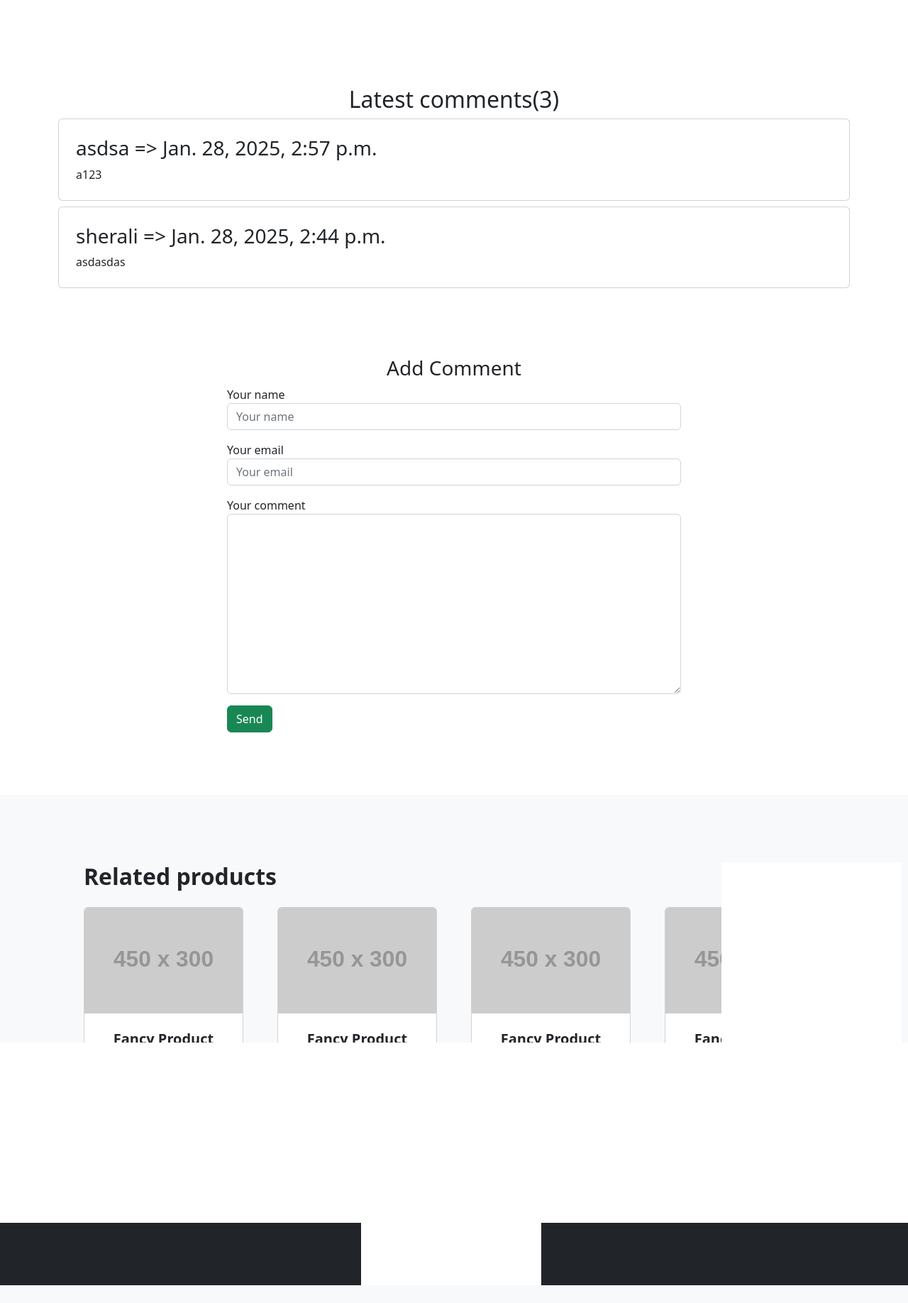
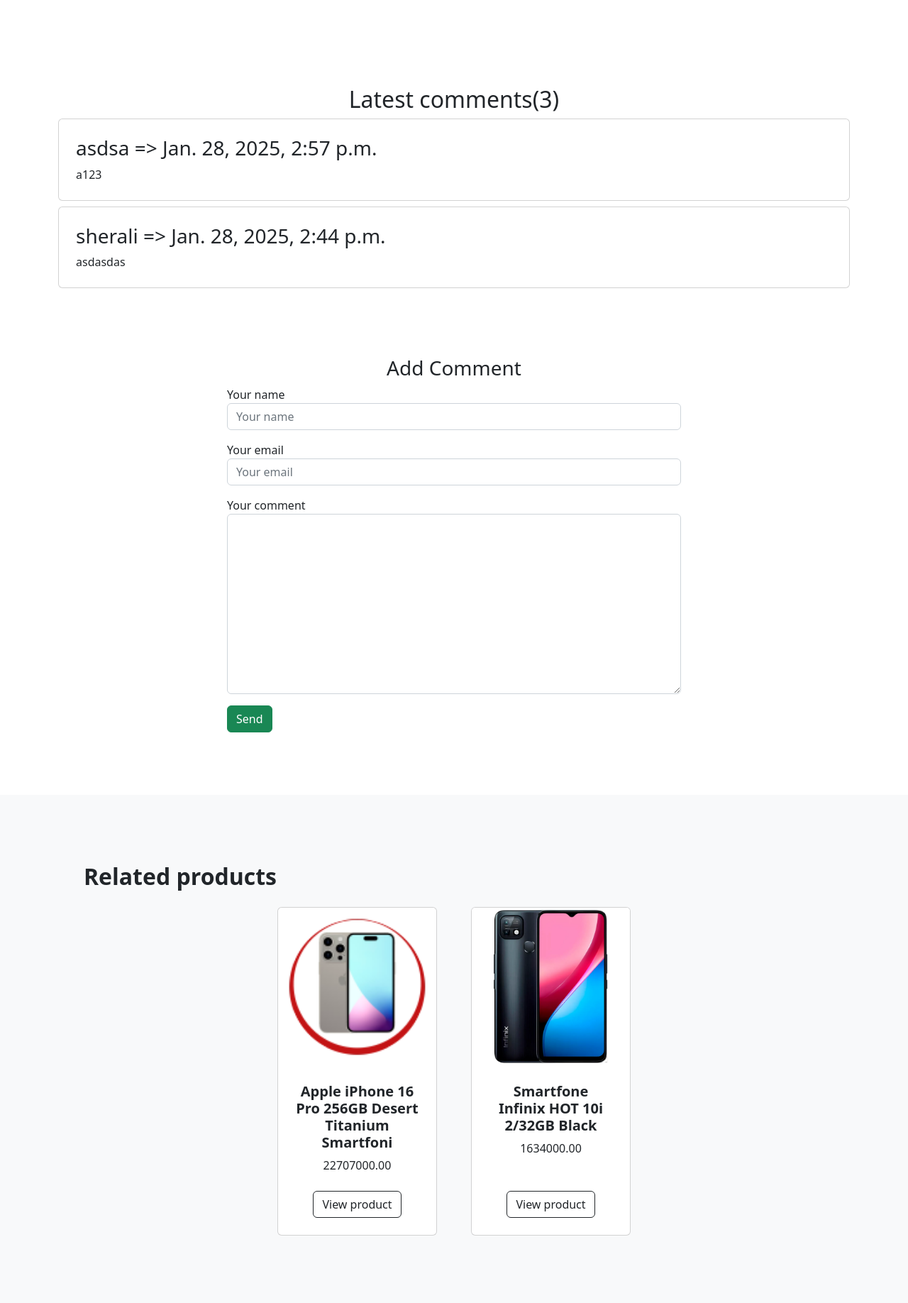
Before and after one commit to jasurmavlonov02/n56_online_shop, a Django app: page /apelsin/detail/1/ in a window 1280 px wide. Shown: the part 1072-2908 px from the top of the page at 71% size. Before the commit the page ends 2883 px from the top, so only its background shows below. Run offline with Django 5.2, Linux system fonts and the light colour scheme; data comes from the database, SQL or seed files in the repository; both versions use the stored data as it was after the commit; grey boxes labelled with a size stand in for pictures from a placeholder-image service; some libraries are stand-ins or nearby versions.

Commit message:
related product done !

```diff
--- a/shop/views.py
+++ b/shop/views.py
@@ -11,12 +11,36 @@
 
 
 def index(request, category_id: Optional[int] = None):
+    search_query = request.GET.get('q', '')
+    filter_type = request.GET.get('filter', '')
     categories = Category.objects.all()
 
     if category_id:
-        products = Product.objects.filter(category_id=category_id)
+        if filter_type == 'expensive':
+            products = Product.objects.filter(category_id=category_id).order_by('-price')[:5]
+        elif filter_type == 'cheap':
+            products = Product.objects.filter(category_id=category_id).order_by('price')[:5]
+        elif filter_type == 'rating':
+            products = Product.objects.filter(category_id=category_id, rating__gte=4).order_by('-rating')
+
+        else:
+            products = Product.objects.filter(category_id=category_id)
+
     else:
-        products = Product.objects.all()  # .order_by('-id')
+        if filter_type == 'expensive':
+            products = Product.objects.all().order_by('-price')[:5]
+        elif filter_type == 'cheap':
+            products = Product.objects.all().order_by('price')[:5]
+        elif filter_type == 'rating':
+            products = Product.objects.filter(rating__gte=4).order_by('-rating')
+
+        else:
+            products = Product.objects.all()
+
+    if search_query:
+        products = Product.objects.filter(name__icontains=search_query)
+
+    # .order_by('-id')
 
     context = {
         'products': products,
@@ -28,8 +52,14 @@
 def product_detail(request, pk):
     product = get_object_or_404(Product, pk=pk)
     comments = Comment.objects.filter(product=product, is_negative=False)
+    related_products = Product.objects.filter(category_id=product.category).exclude(id=product.id)
 
-    return render(request, 'shop/detail.html', {'product': product, 'comments': comments})
+    context = {
+        'product': product,
+        'comments': comments,
+        'related_products': related_products
+    }
+    return render(request, 'shop/detail.html', context=context)
 
 
 def order_detail(request, pk):
@@ -128,6 +158,7 @@
             comment.product = product
             comment.save()
             return redirect('product_detail', pk)
+
     context = {
         'product': product,
         'form': form
--- a/templates/shop/detail.html
+++ b/templates/shop/detail.html
@@ -55,7 +55,7 @@
 <section class="py-5">
     <div class="container px-4 px-lg-5 my-5">
         <div class="row gx-4 gx-lg-5 align-items-center">
-            <div class="col-md-6"><img class="card-img-top mb-5 mb-md-0"
+            <div class="col-md-6"><img class="card-img-top mb-5 mb-md-0" width="400px" height="800px"
                                        src="{{ product.get_absolute_url }}" alt="..."/></div>
             <div class="col-md-6">
                 {% if user.is_authenticated %}
@@ -183,103 +183,32 @@
     <div class="container px-4 px-lg-5 mt-5">
         <h2 class="fw-bolder mb-4">Related products</h2>
         <div class="row gx-4 gx-lg-5 row-cols-2 row-cols-md-3 row-cols-xl-4 justify-content-center">
+            {% for product in related_products %}
                 <div class="col mb-5">
                     <div class="card h-100">
                         <!-- Product image-->
                         <img class="card-img-top"
-                         src="https://dummyimage.com/450x300/dee2e6/6c757d.jpg" alt="..."/>
+                             src="{{ product.get_absolute_url }}" alt="..."/>
                         <!-- Product details-->
                         <div class="card-body p-4">
                             <div class="text-center">
                                 <!-- Product name-->
-                            <h5 class="fw-bolder">Fancy Product</h5>
+                                <h5 class="fw-bolder">{{ product.name }}</h5>
                                 <!-- Product price-->
-                            $40.00 - $80.00
+                                {{ product.price }}
                             </div>
                         </div>
                         <!-- Product actions-->
                         <div class="card-footer p-4 pt-0 border-top-0 bg-transparent">
-                        <div class="text-center"><a class="btn btn-outline-dark mt-auto" href="detail.html">View
+                            <div class="text-center"><a class="btn btn-outline-dark mt-auto"
+                                                        href="{% url 'product_detail' product.id %}">View
                                 product</a></div>
 
 
                         </div>
                     </div>
                 </div>
-
-
-            <div class="col mb-5">
-                <div class="card h-100">
-                    <!-- Product image-->
-                    <img class="card-img-top"
-                         src="https://dummyimage.com/450x300/dee2e6/6c757d.jpg" alt="..."/>
-                    <!-- Product details-->
-                    <div class="card-body p-4">
-                        <div class="text-center">
-                            <!-- Product name-->
-                            <h5 class="fw-bolder">Fancy Product</h5>
-                            <!-- Product price-->
-                            $40.00 - $80.00
-                        </div>
-                    </div>
-                    <!-- Product actions-->
-                    <div class="card-footer p-4 pt-0 border-top-0 bg-transparent">
-                        <div class="text-center"><a class="btn btn-outline-dark mt-auto" href="detail.html">View
-                            product</a></div>
-
-
-                    </div>
-                </div>
-            </div>
-
-            <div class="col mb-5">
-                <div class="card h-100">
-                    <!-- Product image-->
-                    <img class="card-img-top"
-                         src="https://dummyimage.com/450x300/dee2e6/6c757d.jpg" alt="..."/>
-                    <!-- Product details-->
-                    <div class="card-body p-4">
-                        <div class="text-center">
-                            <!-- Product name-->
-                            <h5 class="fw-bolder">Fancy Product</h5>
-                            <!-- Product price-->
-                            $40.00 - $80.00
-                        </div>
-                    </div>
-                    <!-- Product actions-->
-                    <div class="card-footer p-4 pt-0 border-top-0 bg-transparent">
-                        <div class="text-center"><a class="btn btn-outline-dark mt-auto" href="detail.html">View
-                            product</a></div>
-
-
-                    </div>
-                </div>
-            </div>
-
-            <div class="col mb-5">
-                <div class="card h-100">
-                    <!-- Product image-->
-                    <img class="card-img-top"
-                         src="https://dummyimage.com/450x300/dee2e6/6c757d.jpg" alt="..."/>
-                    <!-- Product details-->
-                    <div class="card-body p-4">
-                        <div class="text-center">
-                            <!-- Product name-->
-                            <h5 class="fw-bolder">Fancy Product</h5>
-                            <!-- Product price-->
-                            $40.00 - $80.00
-                        </div>
-                    </div>
-                    <!-- Product actions-->
-                    <div class="card-footer p-4 pt-0 border-top-0 bg-transparent">
-                        <div class="text-center"><a class="btn btn-outline-dark mt-auto" href="detail.html">View
-                            product</a></div>
-
-
-                    </div>
-                </div>
-            </div>
-
+            {% endfor %}
 
         </div>
     </div>
```
Also changed, not shown: templates/shop/index.html (+4 -4 lines), db.sqlite3, media/media/products/infinx.webp (added), media/media/products/lyuboy.webp (added), media/media/products/muzlatgich_GiQeqbH.webp (added). Lines whose indentation alone changed are shown as unchanged.
